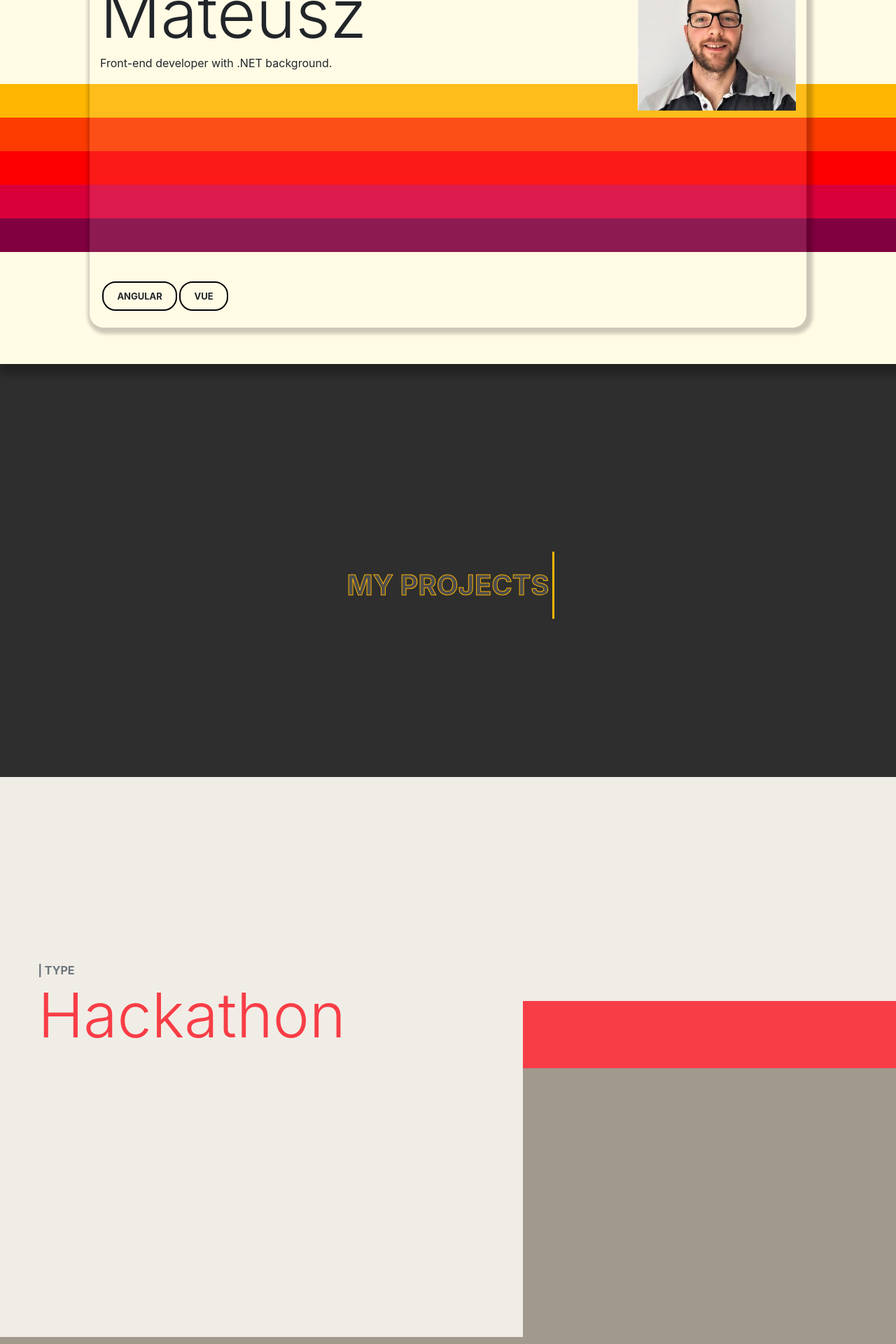
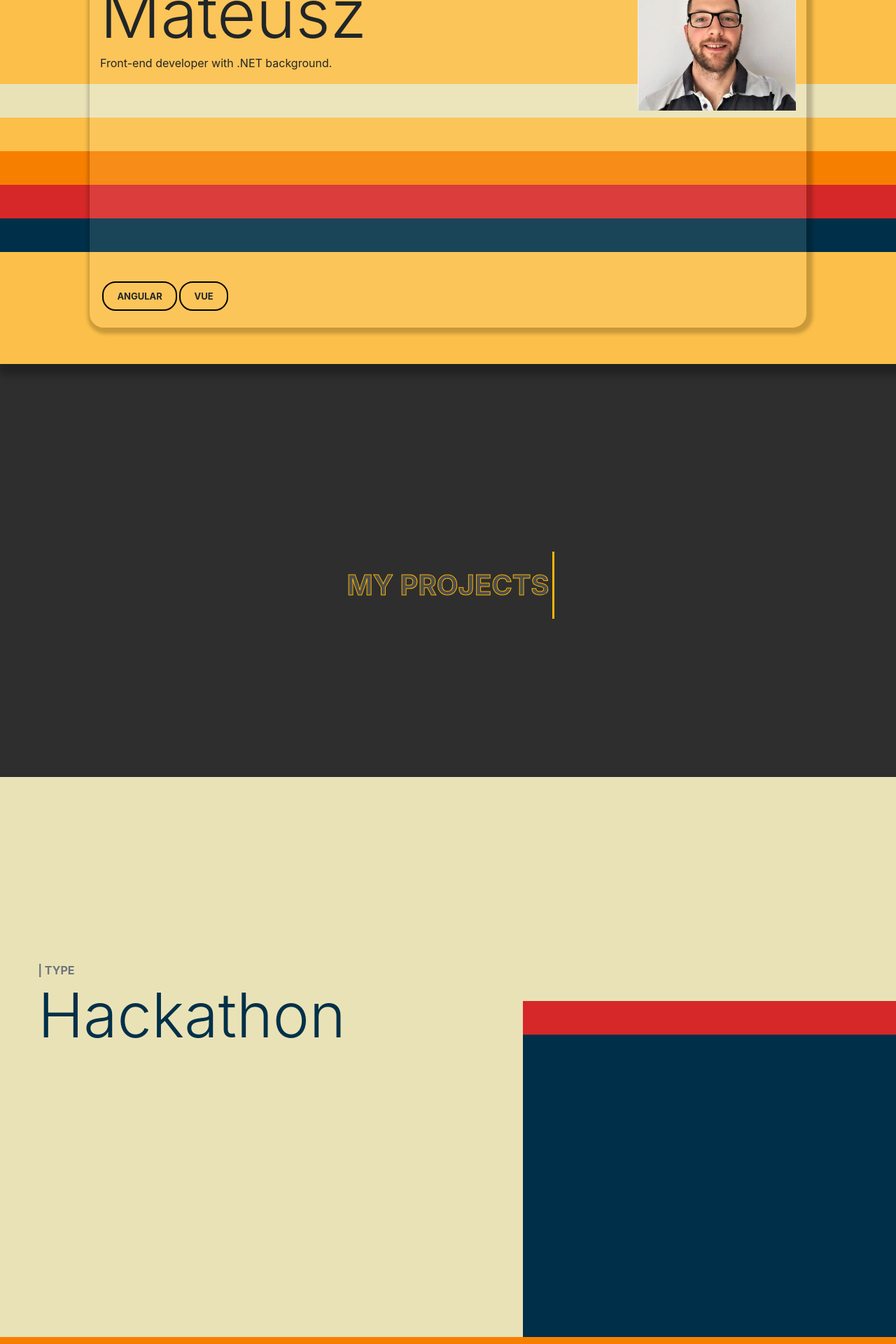
Before and after one commit to ragtam/mgk, a Svelte app: page / in a window 1280 px wide. Shown: the part 280-2200 px from the top of the page at 70% size. Built offline with nearby package versions, Linux system fonts and the light colour scheme.

Commit message:
colors on projects list update

```diff
--- a/src/home-screen-new/Home-Screen-New.svelte
+++ b/src/home-screen-new/Home-Screen-New.svelte
@@ -199,7 +199,7 @@
 	}
 
 	.bg-color {
-		background-color: #fffbe5;
+		background-color: #fcbf49;
 	}
 
 	.home-screen {
@@ -253,23 +253,23 @@
 	}
 
 	.horizontal-stripes > div:nth-child(1) {
-		background-color: #feb603;
+		background-color: #eae2b7;
 	}
 
 	.horizontal-stripes > div:nth-child(2) {
-		background-color: #fc3b00;
+		background-color: #fcbf49;
 	}
 
 	.horizontal-stripes > div:nth-child(3) {
-		background-color: #fc0000;
+		background-color: #f77f00;
 	}
 
 	.horizontal-stripes > div:nth-child(4) {
-		background-color: #d9003a;
+		background-color: #d62828;
 	}
 
 	.horizontal-stripes > div:nth-child(5) {
-		background-color: #810140;
+		background-color: #003049;
 	}
 
 	.frame__footer {
--- a/src/my-projects/Projects-List.svelte
+++ b/src/my-projects/Projects-List.svelte
@@ -25,8 +25,8 @@
 
 		<MyProjectBottomLeft slot="bottom-left">
 			<p class="text-muted font-weight-bold text-uppercase mb-0">| type</p>
-			<h6 class="display-2 pt-0 d-none d-sm-block" style="color: #f83d46;">Hackathon</h6>
-			<h6 class="display-4 pt-0 d-block d-sm-none" style="color: #f83d46;">Hackathon</h6>
+			<h6 class="display-2 pt-0 d-none d-sm-block" style="color: #003049;">Hackathon</h6>
+			<h6 class="display-4 pt-0 d-block d-sm-none" style="color: #003049;">Hackathon</h6>
 		</MyProjectBottomLeft>
 
 		<MyProjectCard slot="card">
@@ -38,7 +38,7 @@
 				Apparently we had reached a great height in the atmosphere, for the sky was a dead black, and the stars had ceased to
 				twinkle. By the same illusion which lifts the horizon of.
 			</p>
-			<button class="btn btn-secondary mt-0 mb-5 mt-sm-3 col-10 offset-1" style="background-color: #4a4a4a" type="button"
+			<button class="btn btn-dark mt-0 mb-5 mt-sm-3 col-10 offset-1" style="background-color: #003049" type="button"
 				>Storybook page</button
 			>
 		</MyProjectCard>
@@ -66,8 +66,8 @@
 
 		<MyProjectBottomLeft slot="bottom-left">
 			<p class="text-muted font-weight-bold text-uppercase mb-0">| type</p>
-			<h6 class="display-2 pt-0 d-none d-sm-block" style="color: #BF7224;">Article</h6>
-			<h6 class="display-4 pt-0 d-block d-sm-none" style="color: #BF7224;">Article</h6>
+			<h6 class="display-2 pt-0 d-none d-sm-block" style="color: #D62828;">Article</h6>
+			<h6 class="display-4 pt-0 d-block d-sm-none" style="color: #D62828;">Article</h6>
 		</MyProjectBottomLeft>
 
 		<MyProjectCard slot="card">
@@ -82,8 +82,8 @@
 			<a
 				href="https://indepth.dev/posts/1297/building-a-reusable-menu-component"
 				target="_blank"
-				class="btn btn-secondary mt-0 mb-5 mt-sm-3 col-10 offset-1"
-				style="background-color: #BF7224"
+				class="btn btn-danger mt-0 mb-5 mt-sm-3 col-10 offset-1"
+				style="background-color: #D62828"
 				role="button">Go to article</a
 			>
 		</MyProjectCard>
@@ -111,8 +111,8 @@
 
 		<MyProjectBottomLeft slot="bottom-left">
 			<p class="text-muted font-weight-bold text-uppercase mb-0">| type</p>
-			<h6 class="display-2 pt-0 d-none d-sm-block" style="color: #03ab7a;">NPM Package</h6>
-			<h6 class="display-4 pt-0 d-block d-sm-none" style="color: #03ab7a;">NPM Package</h6>
+			<h6 class="display-2 pt-0 d-none d-sm-block" style="color: #fcbf49;">NPM Package</h6>
+			<h6 class="display-4 pt-0 d-block d-sm-none" style="color: #fcbf49;">NPM Package</h6>
 		</MyProjectBottomLeft>
 
 		<MyProjectCard slot="card">
@@ -127,8 +127,8 @@
 			<a
 				href="https://www.npmjs.com/package/date-faker"
 				target="_blank"
-				class="btn btn-secondary mt-0 mb-5 mt-sm-3 col-10 offset-1"
-				style="background-color: #03ab7a"
+				class="btn btn-warning mt-0 mb-5 mt-sm-3 col-10 offset-1"
+				style="background-color: #fcbf49"
 				role="button">Check on NPM</a
 			>
 		</MyProjectCard>
@@ -155,8 +155,8 @@
 
 		<MyProjectBottomLeft slot="bottom-left">
 			<p class="text-muted font-weight-bold text-uppercase mb-0">| type</p>
-			<h6 class="display-2 pt-0 d-none d-sm-block" style="color: #fffbe5;">NPM Package</h6>
-			<h6 class="display-4 pt-0 d-block d-sm-none" style="color: #fffbe5;">NPM Package</h6>
+			<h6 class="display-2 pt-0 d-none d-sm-block" style="color: #d62828;">NPM Package</h6>
+			<h6 class="display-4 pt-0 d-block d-sm-none" style="color: #d62828;">NPM Package</h6>
 		</MyProjectBottomLeft>
 
 		<MyProjectCard slot="card">
@@ -172,7 +172,7 @@
 				href="https://www.npmjs.com/package/yt-player-angular"
 				target="_blank"
 				class="btn btn-secondary mt-0 mb-5 mt-sm-3 col-10 offset-1"
-				style="background-color: #d9003a"
+				style="background-color: #d62828"
 				role="button">Check on NPM</a
 			>
 		</MyProjectCard>
@@ -186,35 +186,35 @@
 
 <style>
 	:global([backgroundCssRef='first-project-background']) {
-		background: linear-gradient(180deg, #f83d46 20%, #a1998c 0%);
+		background: linear-gradient(180deg, #d62828 10%, #003049 0%);
 	}
 
 	:global([mainCssRef='first-project-color']) {
-		background-color: #f0ede6;
+		background-color: #eae2b7;
 	}
 
 	:global([cardCssRef='first-project-card']) {
-		background: rgba(240, 237, 230, 0.3);
+		background: rgba(234, 226, 183, 0.3);
 	}
 
 	:global([backgroundCssRef='date-faker-background']) {
-		background: linear-gradient(180deg, #03ab7a 1%, #4a4a4a 99%);
+		background: linear-gradient(180deg, #fcbf49 10%, #eae2b7 90%);
 	}
 
 	:global([mainCssRef='date-faker-color']) {
-		background-color: #4a4a4a;
+		background-color: #003049;
 	}
 
 	:global([cardCssRef='date-faker-card']) {
-		background: rgba(74, 74, 74, 0.3);
+		background: rgba(74, 74, 74, 0.6);
 	}
 
 	:global([backgroundCssRef='indepth-background']) {
-		background: linear-gradient(180deg, #a1998c 1%, #4a4a4a 99%);
+		background: linear-gradient(180deg, #fcbf49 80%, #f77f00 20%);
 	}
 
 	:global([mainCssRef='indepth-color']) {
-		background-color: #a1998c;
+		background-color: #f77f00;
 	}
 
 	:global([cardCssRef='indepth-card']) {
@@ -222,14 +222,14 @@
 	}
 
 	:global([backgroundCssRef='yt-player-background']) {
-		background: linear-gradient(130deg, #d9003a, #810140);
+		background-color: #d62828;
 	}
 
 	:global([mainCssRef='yt-player-color']) {
-		background-color: #d9003a;
+		background-color: #eae2b7;
 	}
 
 	:global([cardCssRef='yt-player-card']) {
-		background: rgba(255, 251, 229, 0.7);
+		background: rgba(234, 226, 183, 0.1);
 	}
 </style>
--- a/src/other/Other.svelte
+++ b/src/other/Other.svelte
@@ -55,7 +55,7 @@
 
 <style>
 	.other {
-		background-color: #f7c334;
+		background-color: #fcbf49;
 		overflow: hidden;
 	}
 
--- a/src/other/other-list-item/Other-List-Item.svelte
+++ b/src/other/other-list-item/Other-List-Item.svelte
@@ -19,12 +19,12 @@
 
 <style>
 	.divider .divider__line {
-		background-color: #d9003a;
+		background-color: #d62828;
 		height: 3px;
 		width: 100%;
 	}
 
 	.divider div {
-		color: #d9003a;
+		color: #d62828;
 	}
 </style>
```
Also changed, not shown: 1 other file (tests, documents, lock files or other folders).
